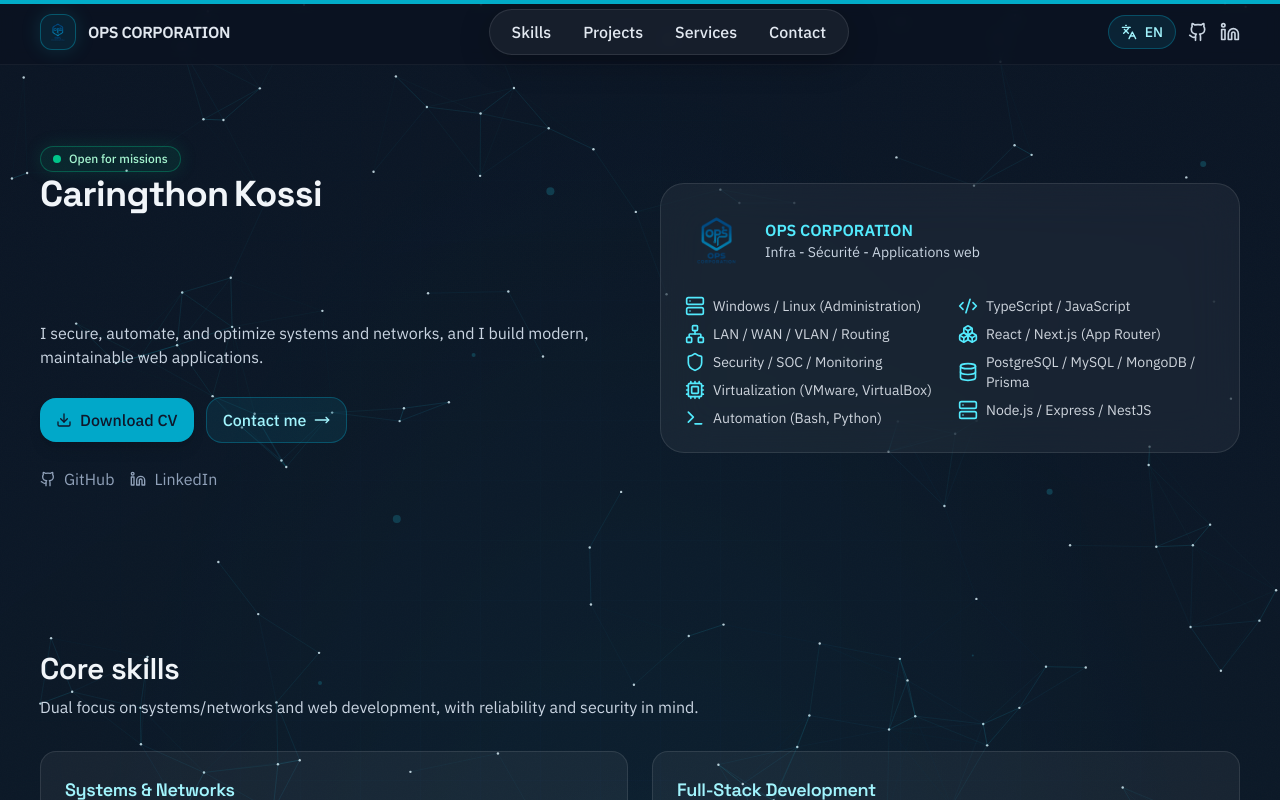
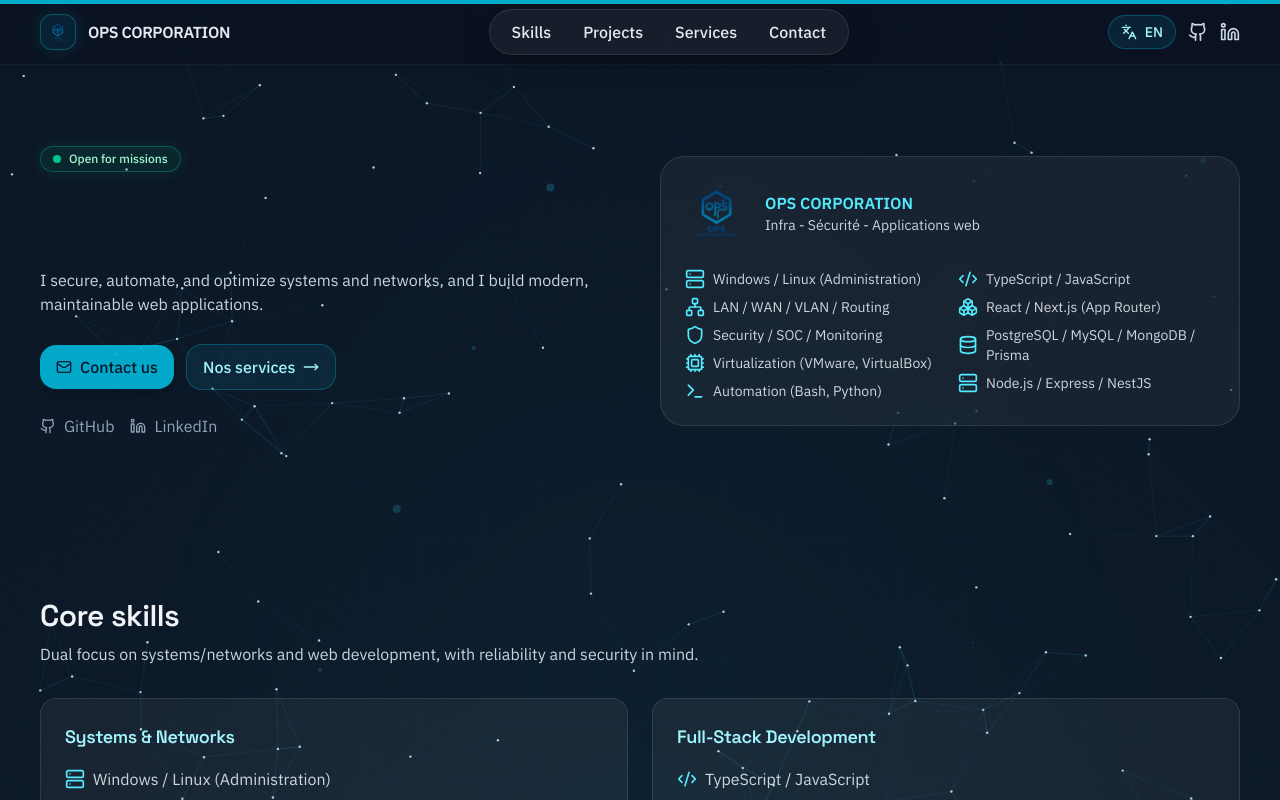
Before and after one commit to CBlacks07/OPS_CORPORATION, a Next.js app: page /en in a window 1280 px wide. Shown: the top 800 px of the page. Built offline with nearby package versions, Linux system fonts and the light colour scheme.

Commit message:
Rebrand 100% OPS CORPORATION — suppression de toute mention personnelle

```diff
--- a/app/[locale]/page.tsx
+++ b/app/[locale]/page.tsx
@@ -1,7 +1,7 @@
 'use client';
 
 import {useTranslations} from 'next-intl';
-import { Cpu, Server, Network, Shield, Code2, Boxes, Database, Terminal, Download, Mail, MoveRight, Github, Linkedin } from 'lucide-react';
+import { Cpu, Server, Network, Shield, Code2, Boxes, Database, Terminal, Mail, MoveRight, Github, Linkedin } from 'lucide-react';
 import ConstellationBG from '@/components/ConstellationBG';
 import {useParams} from 'next/navigation';
 
@@ -18,8 +18,6 @@ const SOCIALS = {
   github: 'https://github.com',
   linkedin: 'https://www.linkedin.com'
 };
-
-const CV_URL = '/CV-Caringthon_Kossi.pdf';
 
 const SYSNET_SKILLS = [
   { icon: <Server className="w-5 h-5" />, key: 'admin_os' },
@@ -90,8 +88,7 @@ export default function Page() {
                 {t('hero.status')}
               </div>
               <h1 className="text-2xl md:text-4xl font-extrabold leading-tight">
-                <AnimatedText text={t('hero.title')} per="word" />
-                <span className="block mt-2 text-transparent bg-clip-text bg-gradient-to-r from-cyan-300 via-sky-400 to-blue-400 glitch leading-[1.05] tracking-tight">
+                <span className="text-transparent bg-clip-text bg-linear-to-r from-cyan-300 via-sky-400 to-blue-400 glitch leading-[1.05] tracking-tight">
                   <span className="block">
                     <AnimatedText text={t('hero.role_line1')} per="char" delay={0.2} />
                   </span>
@@ -102,11 +99,11 @@ export default function Page() {
               </h1>
               <p className="mt-5 text-slate-300 max-w-xl motion-smooth">{t('hero.pitch')}</p>
               <div className="mt-7 flex flex-wrap items-center gap-3">
-                <MagneticButton as="a" href={CV_URL} download>
-                  <Download className="w-4 h-4" /> {t('cta.cv')}
+                <MagneticButton as="a" href="#contact">
+                  <Mail className="w-4 h-4" /> {t('cta.contact')}
                 </MagneticButton>
-                <a href="#contact" className="inline-flex items-center gap-2 rounded-2xl px-4 py-2.5 font-medium border border-cyan-500/30 bg-cyan-900/30 hover:bg-cyan-900/50 text-cyan-200">
-                  {t('cta.contact')} <MoveRight className="w-4 h-4" />
+                <a href="#services" className="inline-flex items-center gap-2 rounded-2xl px-4 py-2.5 font-medium border border-cyan-500/30 bg-cyan-900/30 hover:bg-cyan-900/50 text-cyan-200">
+                  Nos services <MoveRight className="w-4 h-4" />
                 </a>
               </div>
               <div className="mt-6 flex items-center gap-4 text-slate-400">
--- a/app/api/contact/route.ts
+++ b/app/api/contact/route.ts
@@ -7,7 +7,7 @@ type ContactPayload = {
   message?: string;
 };
 
-const CONTACT_TO = process.env.CONTACT_TO || 'cmaathey@gmail.com';
+const CONTACT_TO = process.env.CONTACT_TO || '';
 const CONTACT_FROM = process.env.CONTACT_FROM || 'onboarding@resend.dev';
 
 export async function POST(req: Request) {
--- a/app/layout.tsx
+++ b/app/layout.tsx
@@ -18,7 +18,7 @@ const space = Space_Grotesk({
 
 export const metadata: Metadata = {
   title: 'OPS CORPORATION - Portfolio',
-  description: 'Portfolio de Caringthon Kossi - Administrateur Systèmes & Réseaux, Développeur Full-Stack',
+  description: 'OPS CORPORATION — Infra, Sécurité, Applications web sur mesure.',
   openGraph: {
     title: 'OPS CORPORATION - Portfolio',
     description: 'Infra - Sécurité - Applications web',
--- a/locales/en.json
+++ b/locales/en.json
@@ -6,15 +6,13 @@
     "contact": "Contact"
   },
   "hero": {
-    "title": "Caringthon Kossi",
     "status": "Open for missions",
-    "role_line1": "Systems & Network",
-    "role_line2": "Administrator - Full-Stack Developer",
+    "role_line1": "Infra · Security ·",
+    "role_line2": "Custom Web Applications",
     "pitch": "I secure, automate, and optimize systems and networks, and I build modern, maintainable web applications."
   },
   "cta": {
-    "cv": "Download CV",
-    "contact": "Contact me"
+    "contact": "Contact us"
   },
   "skills": {
     "title": "Core skills",
--- a/locales/fr.json
+++ b/locales/fr.json
@@ -6,15 +6,13 @@
     "contact": "Contact"
   },
   "hero": {
-    "title": "Caringthon Kossi",
     "status": "Disponible pour missions",
-    "role_line1": "Administrateur Systèmes &",
-    "role_line2": "Réseaux - Développeur Full-Stack",
+    "role_line1": "Infra · Sécurité ·",
+    "role_line2": "Applications web sur mesure",
     "pitch": "Je sécurise, j'automatise et j'optimise vos systèmes et réseaux, et je conçois des applications web modernes, performantes et maintenables."
   },
   "cta": {
-    "cv": "Télécharger le CV",
-    "contact": "Me contacter"
+    "contact": "Nous contacter"
   },
   "skills": {
     "title": "Compétences clés",
```
Also changed, not shown: 2 other files (tests, documents, lock files or other folders).
